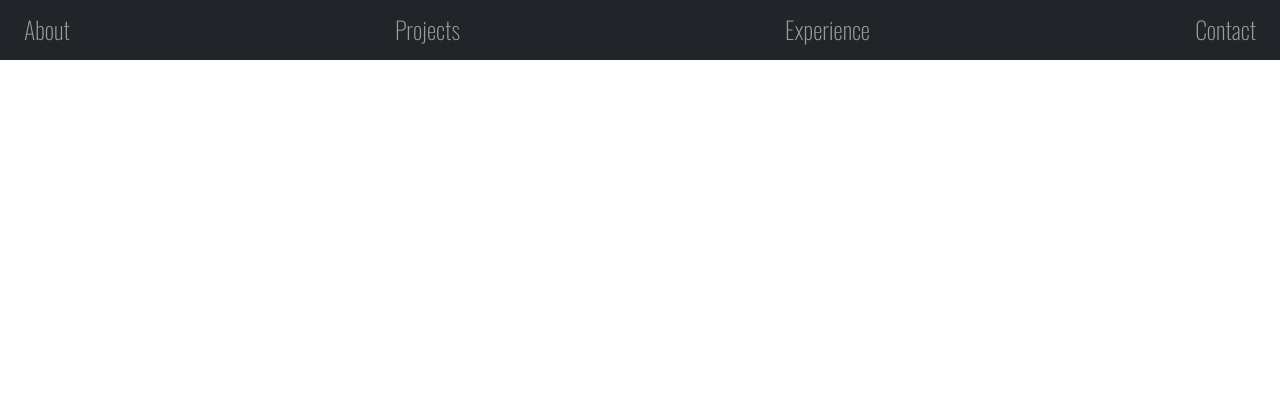
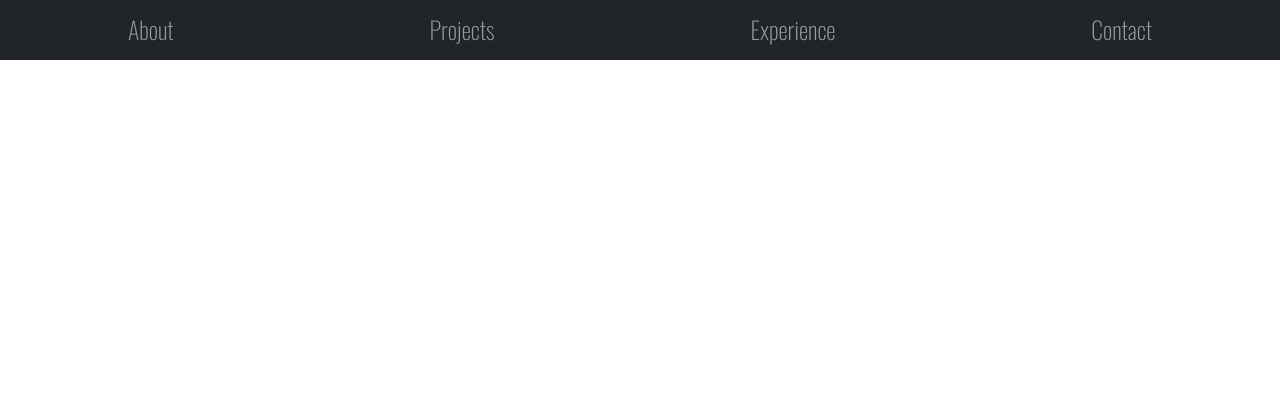
Before and after one commit to heatherdice/portfolio, a Flask app: page / in a window 1280 px wide. Shown: the part 161-581 px from the top of the page. Run offline with Flask 2, Linux system fonts and the light colour scheme; some libraries are stand-ins or nearby versions; some web fonts are replaced.

Commit message:
Styled nav bar

```diff
--- a/flask_app/static/css/style.css
+++ b/flask_app/static/css/style.css
@@ -1,3 +1,9 @@
+* {
+    margin: 0;
+    padding: 0;
+    box-sizing: border-box;
+}
+
 .title-inner {
     background-image: url("../images/header.svg");
     background-repeat: no-repeat;
--- a/flask_app/templates/index.html
+++ b/flask_app/templates/index.html
@@ -9,32 +9,46 @@
     <link rel="preconnect" href="https://fonts.googleapis.com">
     <link rel="preconnect" href="https://fonts.gstatic.com" crossorigin>
     <link href="https://fonts.googleapis.com/css2?family=Corinthia&family=Nerko+One&display=swap" rel="stylesheet">
-    <!-- <link rel="preconnect" href="https://fonts.googleapis.com">
-    <link rel="preconnect" href="https://fonts.gstatic.com" crossorigin> -->
     <link href="https://fonts.googleapis.com/css2?family=Corinthia&family=Nerko+One&family=Oswald:wght@200&display=swap" rel="stylesheet">
+    <script src="https://kit.fontawesome.com/0447c6525d.js" crossorigin="anonymous"></script>
     <title>Portfolio</title>
 </head>
 <body>
     <div class="container-fluid w-100 no-gutters p-0">
         <header class="pos-f-t">
+
             <div class="title-inner p-0">
                 <h1 class="display-1 text-center m-0" id="dev-name">Heather Dice</h1>
                 <h3 class="display-6 text-center m-0 pb-3 fw-bolder" id="dev-title">Software Developer</h3>
             </div>
 
-            <nav class="navbar navbar-expand-lg navbar-dark bg-dark navbar-inner">
-                <button class="navbar-toggler" data-toggle="collapse" data-target="#navbarcollapse">
-                    <span class="navbar-toggler-icon"></span>
+            <nav class="navbar navbar-expand-md navbar-dark bg-dark">
+                <!-- <a href="" class="navbar-brand"></a> -->
+
+                <button class="navbar-toggler ms-auto me-3" type="button" data-bs-toggle="collapse" data-bs-target="#btn" aria-controls="navbarNav" aria-expanded="false" aria-label="Toggle navigation">
+                    <i class="fa-solid fa-caret-down"></i>
                 </button>
-                <div class="collapse navbar-collapse" id="navbarcollapse">
-                    <ul class="navbar-nav justify-content-between w-100 h4 px-3">
-                        <li><a href="#" class="nav-link">About</a></li>
-                        <li><a href="#" class="nav-link">Projects</a></li>
-                        <li><a href="#" class="nav-link">Experience</a></li>
-                        <li><a href="#" class="nav-link">Contact</a></li>
+
+                <div class="collapse navbar-collapse" id="btn">
+                    <ul class="nav navbar-nav justify-content-around w-100 h4">
+                        <li class="nav-item">
+                            <a href="#" class="nav-link mx-3">About</a>
+                        </li>
+                        <li class="nav-item">
+                            <a href="#" class="nav-link mx-3">Projects</a>
+                        </li>
+                        <li class="nav-item">
+                            <a href="#" class="nav-link mx-3">Experience</a>
+                        </li>
+                        <li class="nav-item">
+                            <a href="#" class="nav-link mx-3">Contact</a>
+                        </li>
                     </ul>
                 </div>
             </nav>
+
+
+
         </header>
 
         <main>
@@ -42,8 +56,10 @@
         </main>
 
     </div>
-    <script src="https://cdn.jsdelivr.net/npm/bootstrap@5.2.2/dist/js/bootstrap.bundle.min.js" integrity="sha384-OERcA2EqjJCMA+/3y+gxIOqMEjwtxJY7qPCqsdltbNJuaOe923+mo//f6V8Qbsw3" crossorigin="anonymous"></script>
+    <!-- JavaScript Bundle with Popper -->
+    <script src="https://cdn.jsdelivr.net/npm/bootstrap@5.2.3/dist/js/bootstrap.bundle.min.js" integrity="sha384-kenU1KFdBIe4zVF0s0G1M5b4hcpxyD9F7jL+jjXkk+Q2h455rYXK/7HAuoJl+0I4" crossorigin="anonymous"></script>
+    <!-- <script src="https://cdn.jsdelivr.net/npm/bootstrap@5.2.2/dist/js/bootstrap.bundle.min.js" integrity="sha384-OERcA2EqjJCMA+/3y+gxIOqMEjwtxJY7qPCqsdltbNJuaOe923+mo//f6V8Qbsw3" crossorigin="anonymous"></script>
     <script src="https://cdn.jsdelivr.net/npm/@popperjs/core@2.11.6/dist/umd/popper.min.js" integrity="sha384-oBqDVmMz9ATKxIep9tiCxS/Z9fNfEXiDAYTujMAeBAsjFuCZSmKbSSUnQlmh/jp3" crossorigin="anonymous"></script>
-    <script src="https://cdn.jsdelivr.net/npm/bootstrap@5.2.2/dist/js/bootstrap.min.js" integrity="sha384-IDwe1+LCz02ROU9k972gdyvl+AESN10+x7tBKgc9I5HFtuNz0wWnPclzo6p9vxnk" crossorigin="anonymous"></script>
+    <script src="https://cdn.jsdelivr.net/npm/bootstrap@5.2.2/dist/js/bootstrap.min.js" integrity="sha384-IDwe1+LCz02ROU9k972gdyvl+AESN10+x7tBKgc9I5HFtuNz0wWnPclzo6p9vxnk" crossorigin="anonymous"></script> -->
 </body>
 </html>
```
